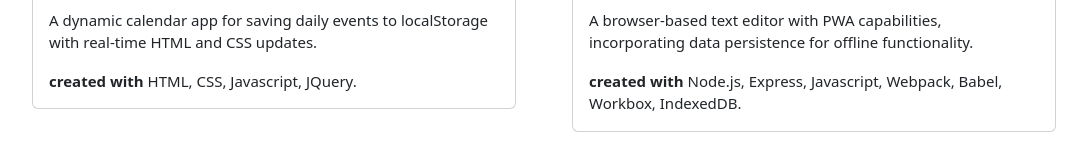
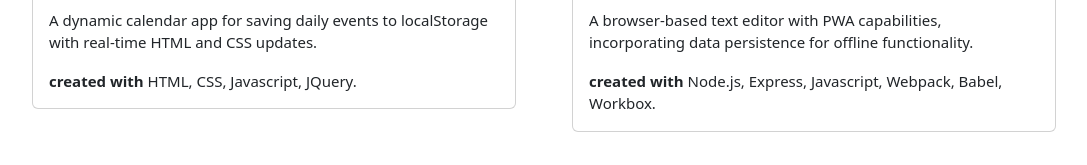
Before and after one commit to jsck45/portfolio-react, a React (Vite) app: page /portfolio in a window 1280 px wide. Shown: the part 1801-1966 px from the top of the page, without its empty margins (96-1183 px from the left). Built offline with nearby package versions, Linux system fonts and the light colour scheme.

Commit message:
changed one description

```diff
--- a/src/pages/Portfolio/Portfolio.jsx
+++ b/src/pages/Portfolio/Portfolio.jsx
@@ -54,7 +54,7 @@ const Portfolio = ({ addMarginTop }) => {
       image: "/images/jate.jpg",
       link: "https://whispering-caverns-85289-05388e280591.herokuapp.com/",
       description: "A browser-based text editor with PWA capabilities, incorporating data persistence for offline functionality.",
-      technology: "Node.js, Express, Javascript, Webpack, Babel, Workbox, IndexedDB."
+      technology: "Node.js, Express, Javascript, Webpack, Babel, Workbox."
     },
   ];
 
```
